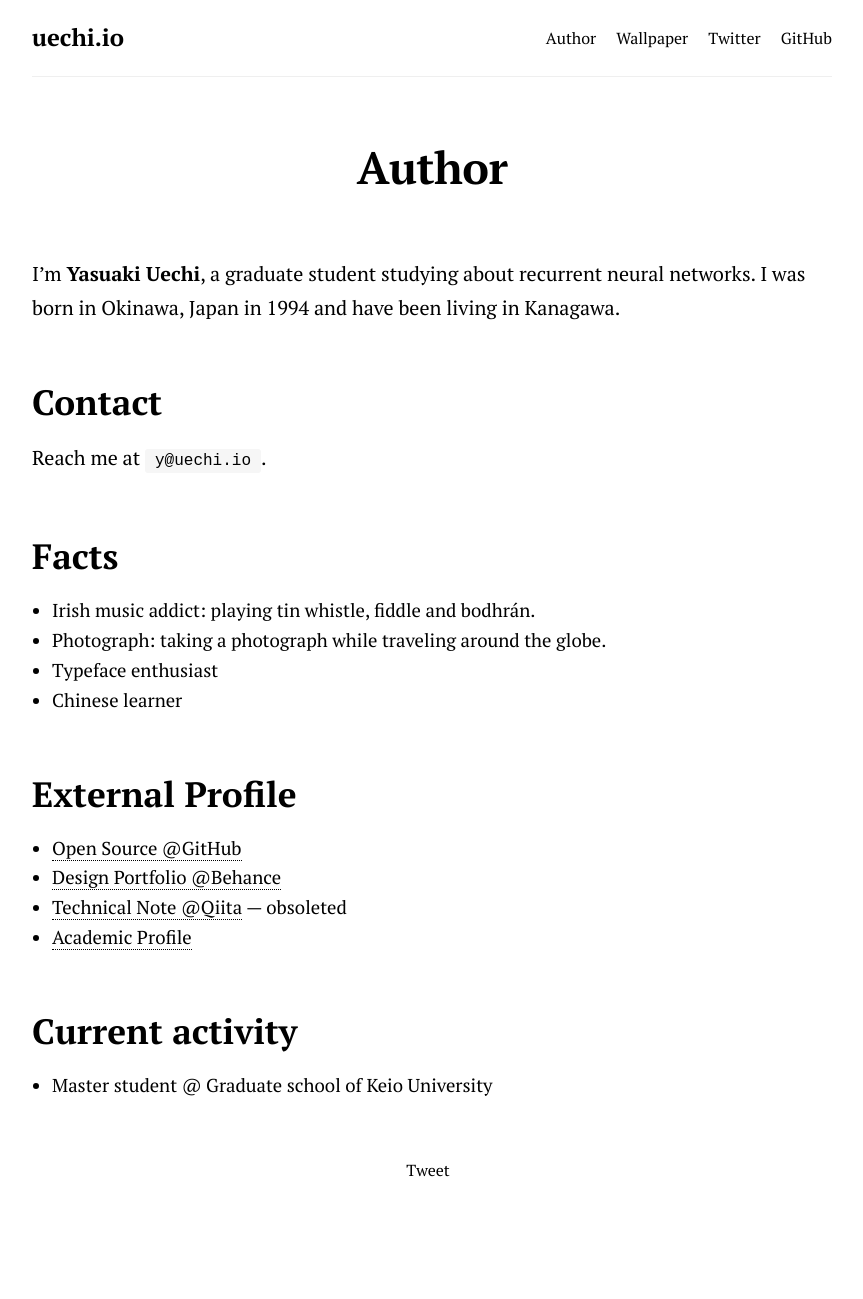
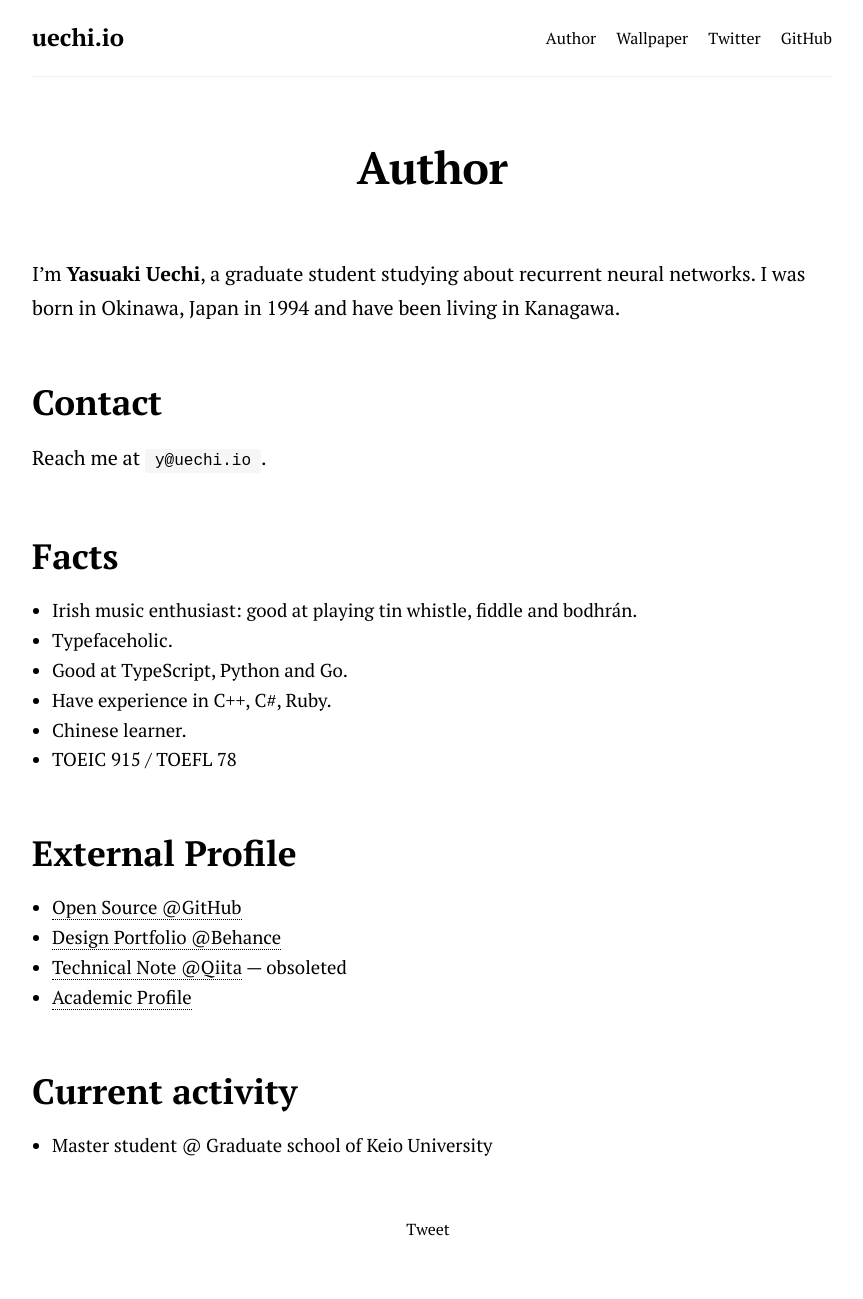
Before and after one commit to uetchy/uechi.io, a Jekyll site: the page built from _pages/author.md, in a window 1280 px wide. Shown: the whole page, without its empty margins (208-1071 px from the left). Built offline with Jekyll 4.4.1, drawn with Linux system fonts in a browser that asks for light colours; nearby versions of some CDN libraries; comment, search, counter and statistics services are not loaded; before the commit the page ends 1239 px from its top, so only the background shows below that.

Commit message:
update profile

```diff
--- a/_pages/author.md
+++ b/_pages/author.md
@@ -12,10 +12,12 @@ Reach me at `y@uechi.io`.
 
 # Facts
 
-- Irish music addict: playing tin whistle, fiddle and bodhrán.
-- Photograph: taking a photograph while traveling around the globe.
-- Typeface enthusiast
-- Chinese learner
+- Irish music enthusiast: good at playing tin whistle, fiddle and bodhrán.
+- Typefaceholic.
+- Good at TypeScript, Python and Go.
+- Have experience in C++, C#, Ruby.
+- Chinese learner.
+- TOEIC 915 / TOEFL 78
 
 # External Profile
 
```
